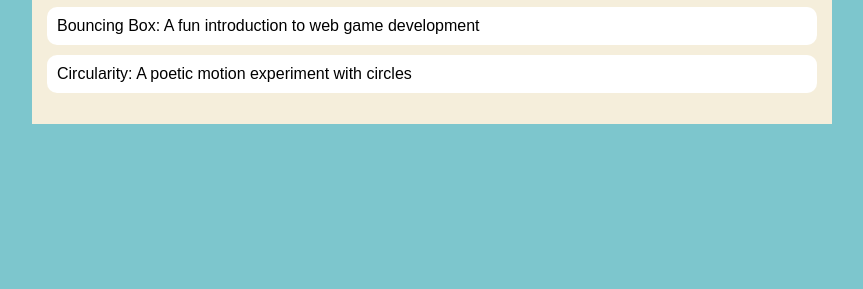
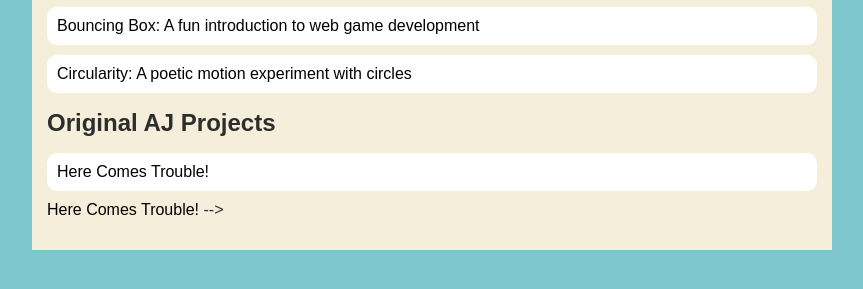
Before and after one commit to aj1015-droid/aj1015-droid.github.io, a plain HTML site: page portfolio.html in a window 1280 px wide. Shown: the part 195-484 px from the top of the page, without its empty margins (208-1071 px from the left). Drawn offline with Linux system fonts and the light colour scheme.

Commit message:
origanal project

```diff
--- a/portfolio.html
+++ b/portfolio.html
@@ -36,6 +36,35 @@
                     </li>
 
                 </ul>
+
+
+                <!-- ~~~ begin new HTML code for original projects ~~~ -->
+                <h2>
+                Original AJ Projects
+                </h2>
+                <ul id="portfolio">
+
+                  <!-- AJ's 1st original game -->
+                  <li>
+                  <!-- add link to your original game as an anchor element-->
+                  <a href="https://arcade.makecode.com/S15324-02308-64040-32258">
+                      Here Comes Trouble!
+                  </a>
+                  </li>
+
+                  <!-- AJ's 2nd original game -->
+                  <!-- <li>
+                  <!-- add link to your original game as an anchor element-->
+                  <a href="https://arcade.makecode.com/S15324-02308-64040-32258">
+                      Here Comes Trouble!
+                  </a>
+                  </li> -->
+
+
+                </ul>
+                <!-- ~~~ end new HTML code for original projects ~~~ →
+
+
             </div>
         </main>
       </div>
```
